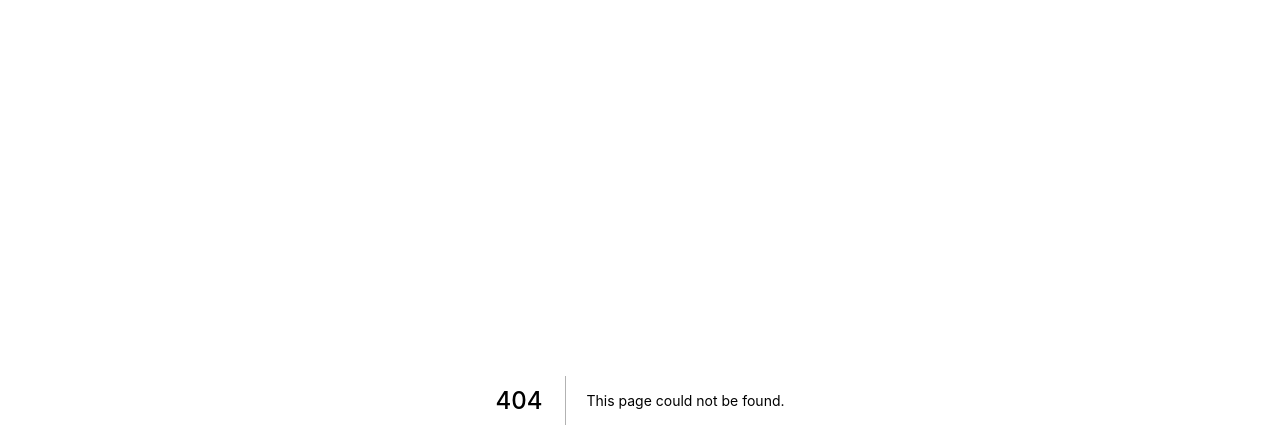
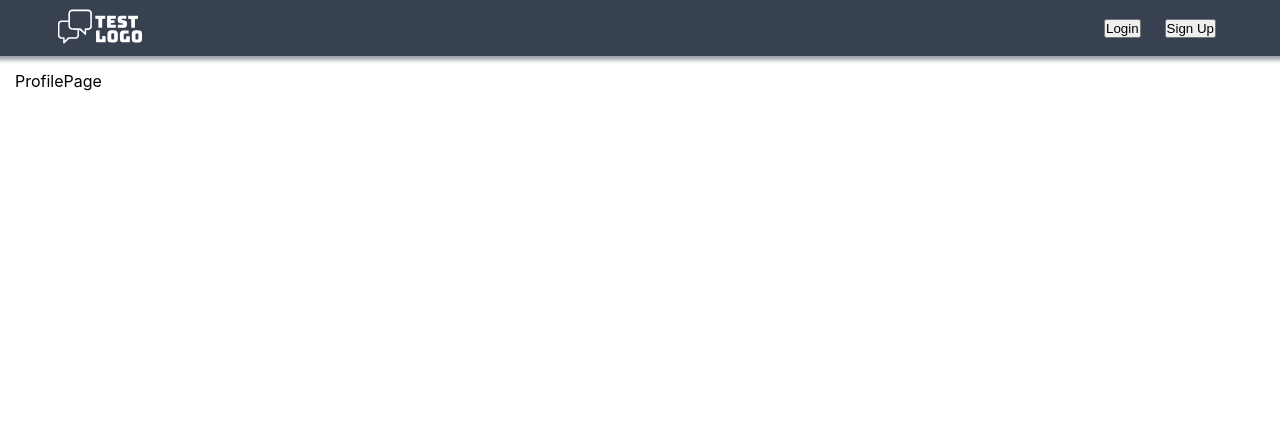
Before and after one commit to IvanVasil-ev/blog-app, a Next.js app: page /profile in a window 1280 px wide. Before the commit this address had no page. Shown: the top 448 px of the page. Built offline with nearby package versions, Linux system fonts and the light colour scheme.

Commit message:
Add navbar styles

```diff
--- /dev/null
+++ b/pages/profile/index.jsx
@@ -0,0 +1,3 @@
+import ProfilePage from '@domain/Profile/ProfilePage';
+
+export default ProfilePage;
--- /dev/null
+++ b/public/svg/LogoIcon.jsx
@@ -0,0 +1,29 @@
+const LogoIcon = ({
+  width = 120,
+  height = 35,
+  fill = '#ffffff',
+}) => (
+  <svg
+    width={width}
+    height={height}
+    viewBox="0 0 443 181"
+  >
+    <g
+      transform="translate(0.000000,181.000000) scale(0.100000,-0.100000)"
+      fill={fill}
+      stroke="none"
+    >
+      <path d="M689 1752 c-43 -22 -59 -38 -81 -81 -28 -53 -28 -54 -28 -252 l0 -199 -197 0 c-226 0 -258 -8 -309 -76 l-29 -37 -3 -351 -3 -352 24 -44 c33 -62 88 -90 179 -90 l68 0 0 -115 c0 -104 2 -115 20 -125 28 -15 39 -7 170 124 l115 116 188 0 c205 0 231 5 279 56 42 46 48 75 48 245 0 159 0 159 23 159 15 0 61 -39 147 -126 141 -142 151 -149 180 -134 18 10 20 21 20 135 l0 125 68 0 c89 0 156 31 197 90 l30 43 0 392 0 392 -30 43 c-20 29 -47 51 -80 67 -50 23 -50 23 -496 23 l-447 0 -53 -28z m973 -77 c53 -39 53 -41 53 -420 0 -272 -3 -357 -13 -376 -26 -47 -54 -59 -163 -65 -57 -3 -107 -8 -111 -10 -4 -3 -8 -49 -8 -101 l0 -97 -104 102 -103 102 -209 0 c-115 0 -225 5 -245 10 -19 5 -48 24 -65 41 l-29 30 0 364 0 364 30 31 c16 17 43 35 60 40 17 5 217 8 455 7 408 -2 426 -3 452 -22z m-1082 -658 c0 -115 2 -127 28 -178 22 -44 36 -58 81 -81 51 -27 59 -28 208 -28 l154 0 -3 -160 c-3 -159 -3 -160 -31 -187 l-27 -28 -210 -5 -210 -5 -90 -90 -90 -90 0 81 c0 49 -5 85 -12 92 -8 8 -45 12 -101 12 -88 0 -89 0 -123 34 l-34 34 0 319 c0 350 1 356 60 385 30 15 64 18 218 18 l182 0 0 -123z" />
+      <path d="M1975 1437 c-4 -13 -5 -48 -3 -78 l3 -54 77 -3 78 -3 2 -227 3 -227 95 0 95 0 3 227 2 227 78 3 77 3 0 75 0 75 -252 3 -253 2 -5 -23z" />
+      <path d="M2585 1448 c-3 -7 -4 -146 -3 -308 l3 -295 225 0 225 0 0 75 0 75 -132 3 -133 3 0 39 0 39 98 3 97 3 0 70 0 70 -97 3 -98 3 0 34 0 34 133 3 132 3 0 75 0 75 -223 3 c-174 2 -224 0 -227 -10z" />
+      <path d="M3225 1445 c-46 -16 -80 -54 -89 -98 -11 -52 -6 -157 8 -190 20 -49 58 -68 170 -86 96 -16 101 -18 101 -41 l0 -25 -140 -5 -140 -5 0 -75 0 -75 173 -3 c154 -2 178 0 217 17 67 30 85 66 85 176 0 141 -24 168 -171 192 -102 17 -131 32 -110 57 10 12 40 16 129 18 l117 3 0 75 0 75 -155 2 c-114 2 -166 -1 -195 -12z" />
+      <path d="M3677 1454 c-4 -4 -7 -40 -7 -80 l0 -73 78 -3 77 -3 5 -225 5 -225 92 -3 93 -3 2 228 3 228 78 3 78 3 -3 77 -3 77 -246 3 c-135 1 -248 -1 -252 -4z" />
+      <path d="M2727 696 c-59 -16 -104 -58 -118 -108 -5 -21 -9 -116 -9 -210 2 -213 12 -246 87 -281 42 -19 65 -22 183 -22 117 0 141 3 182 22 73 33 82 58 86 246 6 220 -1 262 -46 308 -27 26 -51 39 -90 48 -69 15 -215 13 -275 -3z m203 -166 c18 -18 20 -33 20 -142 0 -145 -7 -158 -80 -158 -27 0 -52 6 -58 13 -7 8 -12 68 -13 147 -1 118 1 135 17 147 28 20 91 16 114 -7z" />
+      <path d="M3988 697 c-118 -34 -128 -57 -128 -309 0 -225 6 -247 80 -288 42 -23 54 -25 185 -25 159 0 200 13 243 75 21 32 22 42 22 239 0 240 -5 256 -88 294 -58 26 -240 34 -314 14z m186 -157 l26 -10 0 -138 c0 -94 -4 -142 -12 -150 -7 -7 -33 -12 -59 -12 -74 0 -79 9 -79 160 0 122 1 130 22 144 26 18 65 20 102 6z" />
+      <path d="M2015 688 c-3 -7 -4 -146 -3 -308 l3 -295 245 0 245 0 0 160 0 160 -86 3 -87 3 -7 -65 c-3 -36 -4 -75 0 -86 6 -19 2 -20 -59 -20 l-66 0 -2 228 -3 227 -88 3 c-65 2 -89 -1 -92 -10z" />
+      <path d="M3357 688 c-20 -5 -50 -22 -66 -37 -45 -42 -54 -93 -49 -287 5 -195 14 -224 83 -259 36 -18 60 -20 235 -20 l195 0 3 149 c1 82 -2 153 -7 160 -6 7 -39 10 -95 8 l-86 -3 0 -80 0 -80 -62 3 -63 3 -3 134 c-2 86 1 138 8 145 6 6 64 13 128 16 l117 5 0 75 0 75 -150 2 c-82 0 -167 -3 -188 -9z" />
+    </g>
+  </svg>
+);
+
+export default LogoIcon;
--- a/src/components/ui/Navbar.tsx
+++ b/src/components/ui/Navbar.tsx
@@ -1,10 +1,17 @@
+import Link from 'next/link';
+
+import LogoIcon from '@svg/LogoIcon';
 import Button from '@components/common/Button';
 import styles from '@styles/components/Navbar.module.scss';
 
 const Navbar = () => {
   return (
     <div className={styles.container}>
-      <div />
+      <div className={styles.logo}>
+        <Link href="/profile">
+          <LogoIcon />
+        </Link>
+      </div>
       <div className={styles.controllers}>
         <Button>Login</Button>
         <Button>Sign Up</Button>
--- a/src/layouts/DefaultLayout.tsx
+++ b/src/layouts/DefaultLayout.tsx
@@ -2,6 +2,7 @@ import type { NextPage } from 'next';
 import Head from 'next/head';
 
 import Navbar from '@components/ui/Navbar';
+import styles from '@styles/layouts/DefaultLayout.module.scss';
 
 interface NextPageProps {
   title?: string;
@@ -15,7 +16,7 @@ const DefaultLayout: NextPage<NextPageProps> = ({ children, title }) => {
         <link rel="icon" href="/favicon.ico" />
       </Head>
       <Navbar />
-      {children}
+      <div className={styles.container}>{children}</div>
     </>
   );
 };
--- /dev/null
+++ b/styles/_theme.scss
@@ -0,0 +1 @@
+$dark-blue: #374150;
--- /dev/null
+++ b/styles/_utils.scss
@@ -0,0 +1 @@
+$navbar-height: 3.5rem;
--- a/styles/components/Navbar.module.scss
+++ b/styles/components/Navbar.module.scss
@@ -1,5 +1,23 @@
+@use '../theme';
+@use '../utils';
+
 .container {
-  height: 3rem;
+  background-color: theme.$dark_blue;
+  height: utils.$navbar-height;
   width: 100%;
   padding: 0 40px;
+  display: flex;
+  align-items: center;
+  box-shadow: 0 0 4px 4px rgba(55, 65, 80, 0.5);
+  position: sticky;
 }
+
+.logo {
+  flex: 1;
+}
+
+.controllers {
+  display: flex;
+  justify-content: space-evenly;
+  width: 10rem;
+}
--- a/styles/globals.scss
+++ b/styles/globals.scss
@@ -2,11 +2,6 @@ html,
 body {
   font-family: -apple-system, BlinkMacSystemFont, Segoe UI, Roboto, Oxygen, Ubuntu, Cantarell,
     Fira Sans, Droid Sans, Helvetica Neue, sans-serif;
-}
-
-a {
-  color: inherit;
-  text-decoration: none;
 }
 
 * {
--- /dev/null
+++ b/styles/layouts/DefaultLayout.module.scss
@@ -0,0 +1,6 @@
+@use '../utils';
+
+.container {
+  padding: 15px;
+  min-height: calc(100vh - utils.$navbar-height);
+}
--- a/tsconfig.json
+++ b/tsconfig.json
@@ -25,6 +25,7 @@
       "@components/*": ["src/components/*"],
       "@layouts/*": ["src/layouts/*"],
       "@domain/*": ["src/domain/*"],
+      "@svg/*": ["public/svg/*"],
       "@styles/*": ["styles/*"],
       "@pages/*": ["pages/*"],
       "@types/*": ["types/*"]
```
Also changed, not shown: styles/pages/Home.module.scss (deleted, +0 -116 lines), .prettierrc.json (added).
